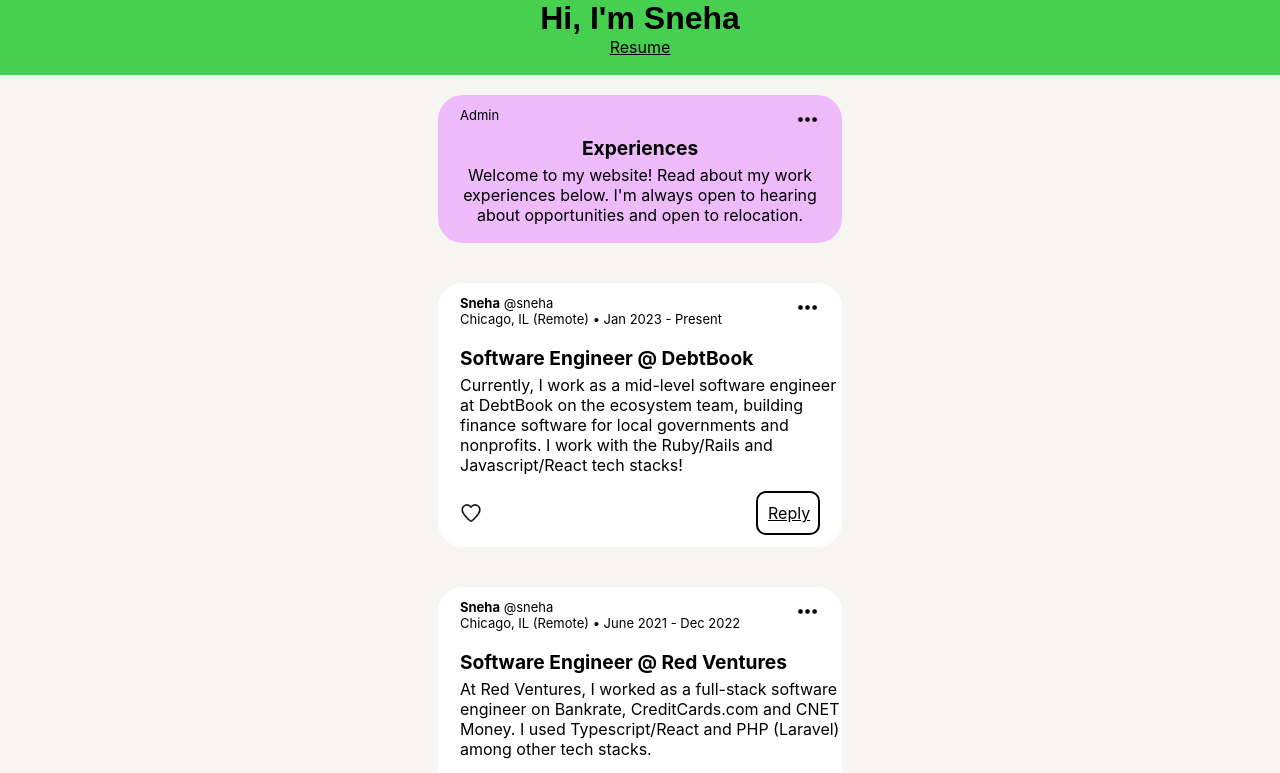
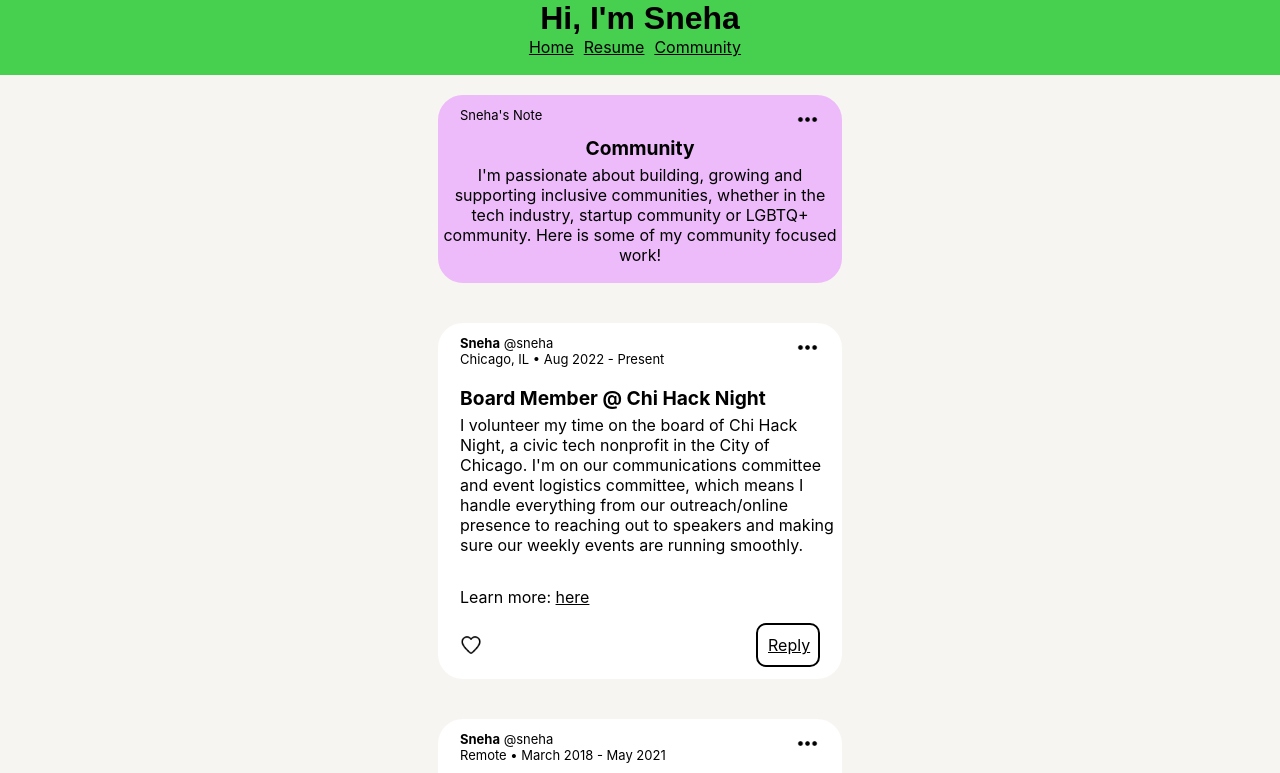
Before and after one commit to snehajalukar/snehacodes, a React (Create React App) app: page /community in a window 1280 px wide. Shown: the top 773 px of the page. Built offline with nearby package versions, Linux system fonts and the light colour scheme.

Commit message:
feat: modifies header and adds community page

```diff
--- a/package.json
+++ b/package.json
@@ -9,6 +9,7 @@
     "@testing-library/user-event": "^13.5.0",
     "react": "^18.2.0",
     "react-dom": "^18.2.0",
+    "react-router-dom": "^6.19.0",
     "react-scripts": "5.0.1",
     "web-vitals": "^2.1.4"
   },
--- a/src/App.js
+++ b/src/App.js
@@ -41,7 +41,7 @@ function App() {
           description="Software Engineering consultant for startup companies accepted into the 2017 & 2018 Techstars Mobility accelerator cohorts. I worked with super early stage startups, helped them build and helped the program run smoothly."
           />
 
-        <LexBreak title="Community Involvement" description="Giving back with my time." />
+        <LexBreak title="Community Involvement" description="Giving back with my time." link="/community"/>
 
         <LexPost
           location="Chicago, IL"
--- /dev/null
+++ b/src/Community.css
@@ -0,0 +1,199 @@
+.Community {
+    text-align: center;
+    background-color: #F7F5F1;
+  }
+
+  .Community-logo {
+    height: 40vmin;
+    pointer-events: none;
+  }
+
+  /* unvisited link */
+  a:link {
+    color: black;
+  }
+
+  /* visited link */
+  a:visited {
+    color: green;
+  }
+
+  /* mouse over link */
+  a:hover {
+    color: green;
+  }
+
+  @media (prefers-reduced-motion: no-preference) {
+    .App-logo {
+      animation: App-logo-spin infinite 20s linear;
+    }
+  }
+
+  .Community-header {
+    background-color: #282c34;
+    min-height: 100vh;
+    display: flex;
+    flex-direction: column;
+    align-items: center;
+    justify-content: center;
+    font-size: calc(10px + 2vmin);
+    color: white;
+  }
+
+  .Community-link {
+    color: #61dafb;
+  }
+
+  .Header-background {
+    background-color: #47cf50;
+    height: 75px;
+    /* margin: 0 -20px; */
+    display: flex;
+    align-items: center;
+    flex-direction: column;
+  }
+
+  .Header-text {
+    margin: 0 auto;
+    font-family: Graphik web, sans-serif;
+  }
+
+  .content {
+    display: flex;
+    align-items: center;
+    flex-direction: column;
+    flex-wrap: wrap;
+  }
+
+  /* LEXPOST COMPONENT BELOW */
+
+
+  .LexPost {
+    margin-top: 20px;
+    margin-bottom: 20px;
+    border-radius: 25px;
+    border: 2px solid #fff;
+    background-color: #fff;
+    width: 400px;
+    height: auto;
+    display: flex;
+    flex-direction: column;
+    justify-content: space-between;
+  }
+
+  .LexPost__header {
+    display: flex;
+    justify-content: space-between;
+    margin-top: 10px;
+  }
+
+  .LexPost__header-left {
+    display: flex;
+    flex-direction: column;
+    align-items: flex-start;
+    margin-left: 20px;
+    font-size: small;
+  }
+
+  .LexPost__header-right {
+    margin-right: 20px;
+  }
+
+  .LexPost__content {
+    display: flex;
+    flex-direction: column;
+    align-items: flex-start;
+    margin-left: 20px;
+  }
+
+  .LexPost__title {
+    font-weight: bold;
+    font-size: larger;
+    margin-bottom: 5px;
+    text-align: left;
+  }
+
+  .LexPost__description {
+    margin-top: 0px;
+    text-align: left;
+    font-size: medium;
+  }
+
+  .LexPost__Link {
+    text-align: left;
+  }
+
+  .LexPost__footer {
+    display: flex;
+    flex-direction: row;
+    justify-content: space-between;
+    margin-bottom: 10px;
+
+  }
+
+  .LexPost__footer-left {
+    display: flex;
+    flex-direction: column;
+    align-items: flex-start;
+    justify-content: center;
+    margin-left: 20px;
+  }
+
+  .LexPost__footer-right {
+    align-items: flex-end;
+    margin-right: 20px
+  }
+
+  .LexPost__footer-box {
+    border-radius: 10px;
+    border: 2px solid #000;
+    padding: 10px;
+    width: 40px;
+    height: 20px;
+  }
+
+
+  /* LEXBREAK COMPONENT BELOW */
+
+
+  .LexBreak {
+    margin-top: 20px;
+    margin-bottom: 20px;
+    border-radius: 25px;
+    border: 2px solid #EDBAFA;
+    background-color: #EDBAFA;
+    color: #000;
+    width: 400px;
+    height: auto;
+    display: flex;
+    flex-direction: column;
+  }
+
+  .LexBreak__content {
+    display: flex;
+    flex-direction: column;
+    align-items: center;
+    justify-content: center;
+  }
+
+  .LexBreak__title {
+    font-weight: bold;
+    font-size: larger;
+    margin-top: 0px;
+    margin-bottom: 5px;
+    text-align: left;
+  }
+
+  .LexBreak__description {
+    margin-top: 0px;
+    font-size: medium;
+  }
+
+  @keyframes App-logo-spin {
+    from {
+      transform: rotate(0deg);
+    }
+    to {
+      transform: rotate(360deg);
+    }
+  }
--- /dev/null
+++ b/src/Community.js
@@ -0,0 +1,35 @@
+import React from 'react';
+import './Community.css';
+import Header from './components/Header';
+import LexPost from './components/LexPost';
+import LexBreak from './components/LexBreak';
+
+
+function Community() {
+  return (
+    <div className="Community">
+      <Header />
+      <div className="content">
+        <LexBreak title="Community" description="I'm passionate about building, growing and supporting inclusive communities, whether in the tech industry, startup community or LGBTQ+ community. Here is some of my community focused work!" />
+
+        <LexPost
+          location="Chicago, IL"
+          time="Aug 2022 - Present"
+          title="Board Member @ Chi Hack Night"
+          description="I volunteer my time on the board of Chi Hack Night, a civic tech nonprofit in the City of Chicago. I'm on our communications committee and event logistics committee, which means I handle everything from our outreach/online presence to reaching out to speakers and making sure our weekly events are running smoothly."
+          link="https://chihacknight.org/board-of-directors/sneha-jalukar.html"
+          />
+
+        <LexPost
+          location="Remote"
+          time="March 2018 - May 2021"
+          title="Startup Digest Global Coordinator @ Techstars Community Programs"
+          description="Startup Digest is a volunteer-run newsletter for everything entrepreneurial - in over 400 cities. My role was to interview and onboard new curators around the world, and make sure the operations of the program were running smoothly. I interviewed, onboarded and supported 500+ curators around the world during my time with Startup Digest"
+          link="https://www.techstars.com/communities/startup-digest"
+          />
+      </div>
+    </div>
+  );
+}
+
+export default Community;
--- a/src/components/Header.js
+++ b/src/components/Header.js
@@ -4,7 +4,11 @@ const Header = () => {
   return (
     <div className='Header-background'>
         <h1 className='Header-text'>Hi, I'm Sneha</h1>
-        <a target="_blank" href="resume.pdf">Resume</a>
+        <div>
+          <a style={{ marginRight: "10px"}} href="/">Home</a>
+          <a style={{ marginRight: "10px"}} target="_blank" href="resume.pdf">Resume</a>
+          <a style={{ marginRight: "10px"}} href="/community">Community</a>
+        </div>
     </div>
   )
 }
--- a/src/components/LexBreak.js
+++ b/src/components/LexBreak.js
@@ -1,12 +1,12 @@
 import React from 'react'
 
-const LexBreak = ({title, description}) => {
+const LexBreak = ({title, description, link}) => {
 
   return (
     <div className="LexBreak">
         <div className="LexPost__header">
           <div className="LexPost__header-left">
-            <div>Admin</div>
+            <div>Sneha's Note</div>
           </div>
 
           <div className="LexPost__header-right">
@@ -18,6 +18,7 @@ const LexBreak = ({title, description}) => {
         <div className="LexBreak__content">
           <p className="LexBreak__title">{title}</p>
           <p className="LexBreak__description">{description}</p>
+          {link ? <p className="LexPost__Link">Learn more: <a target="_blank" href={link}>here</a></p> : <></>}
         </div>
     </div>
   )
--- a/src/index.js
+++ b/src/index.js
@@ -3,11 +3,27 @@ import ReactDOM from 'react-dom/client';
 import './index.css';
 import App from './App';
 import reportWebVitals from './reportWebVitals';
+import {
+  createBrowserRouter,
+  RouterProvider,
+} from "react-router-dom";
+import Community from './Community';
+
+const router = createBrowserRouter([
+  {
+    path: "/",
+    element: <App />,
+  },
+  {
+    path: "/community",
+    element: <Community />,
+  },
+]);
 
 const root = ReactDOM.createRoot(document.getElementById('root'));
 root.render(
   <React.StrictMode>
-    <App />
+    <RouterProvider router={router} />
   </React.StrictMode>
 );
 
```
Also changed, not shown: 1 other file (tests, documents, lock files or other folders).
